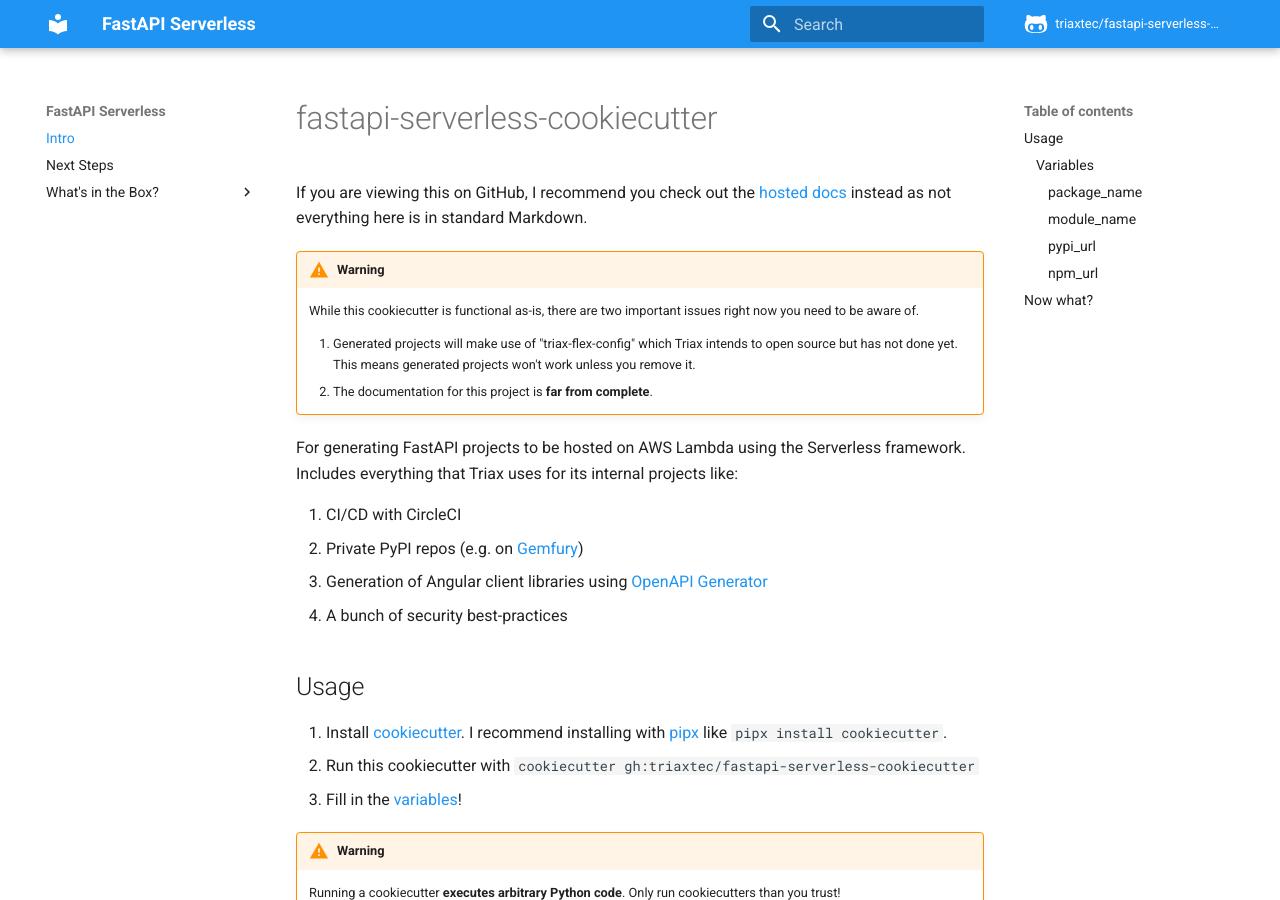
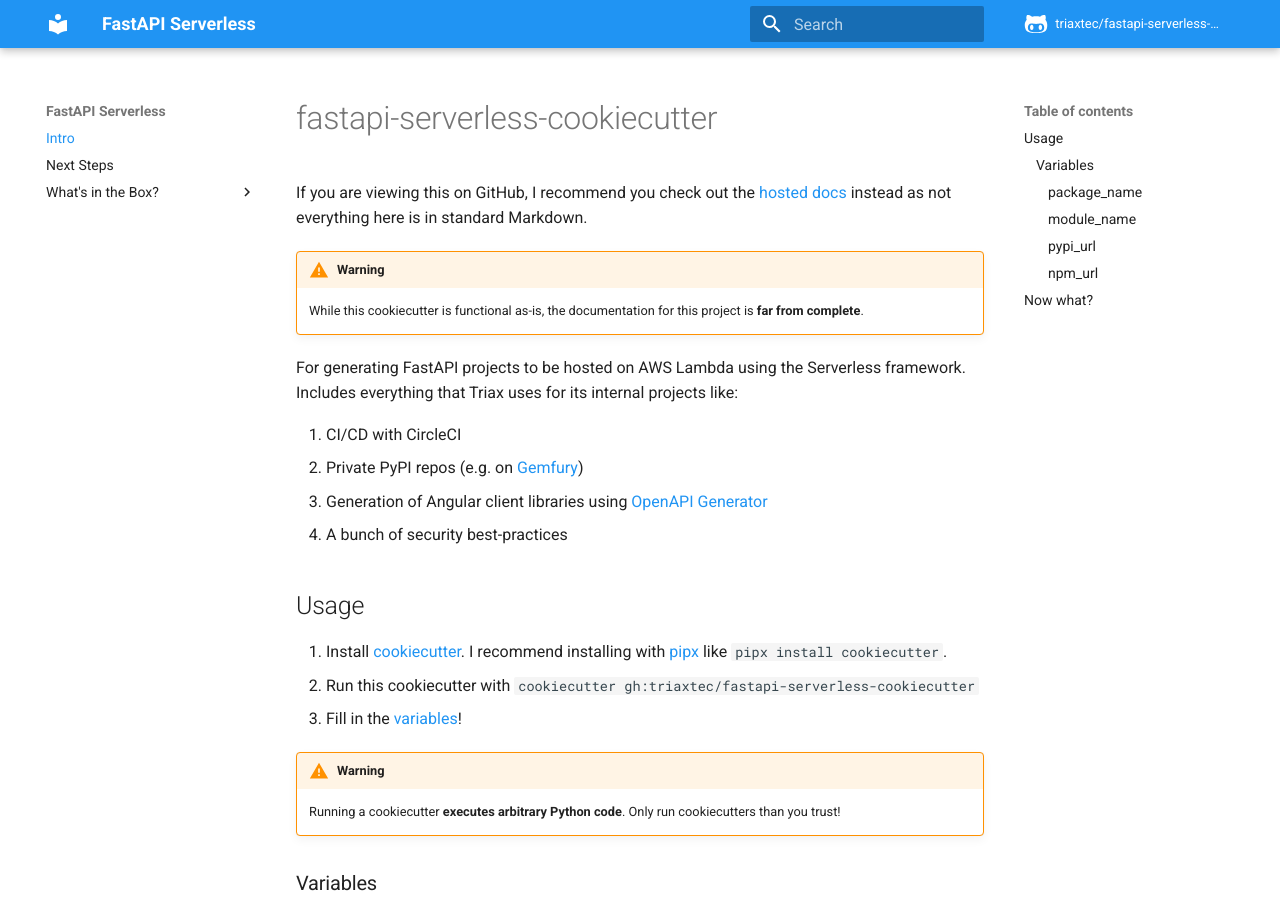
Before and after one commit to triaxtec/fastapi-serverless-cookiecutter, an MkDocs documentation site: the page built from docs/README.md, in a window 1280 px wide and 900 px high. Built offline with MkDocs 1.6.1 and Material for MkDocs 9.7.7, drawn with Linux system fonts in a browser that asks for light colours; comment, search, counter and statistics services are not loaded.

Commit message:
Update docs for now published flex-config

```diff
--- a/docs/README.md
+++ b/docs/README.md
@@ -3,11 +3,7 @@
  instead as not everything here is in standard Markdown.
 
 !!!warning
-    While this cookiecutter is functional as-is, there are two important issues right now you need to be aware of.
-
-    1. Generated projects will make use of "triax-flex-config" which Triax intends to open source but has not done yet.
-    This means generated projects won't work unless you remove it.
-    2. The documentation for this project is **far from complete**.
+    While this cookiecutter is functional as-is, the documentation for this project is **far from complete**.
 
 For generating FastAPI projects to be hosted on AWS Lambda using the Serverless framework. Includes everything that Triax
 uses for its internal projects like:
```
Also changed, not shown: docs/what_you_get/pyproject/dependencies.md (+2 -1 lines), 2 other files.
